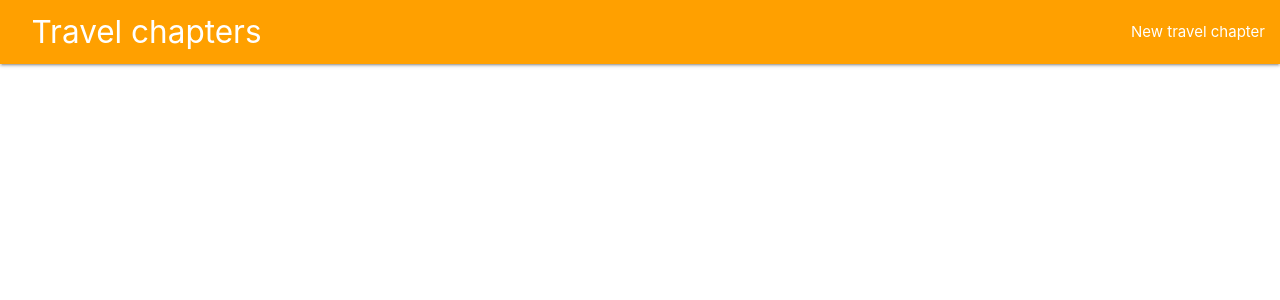
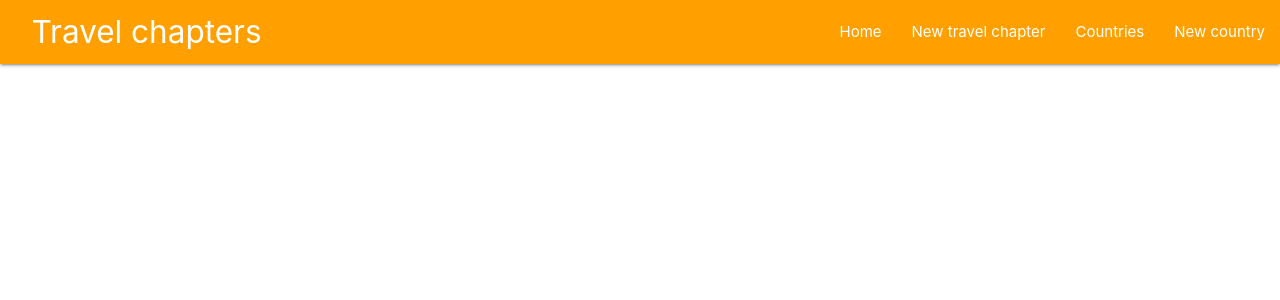
Before and after one commit to diovcharova/travel-chapters, a Flask app: page / in a window 1280 px wide. Shown: the top 300 px of the page. Run offline with Flask 2, Linux system fonts and the light colour scheme; data that the repository does not hold is empty; some libraries are stand-ins or nearby versions.

Commit message:
navbar includes all page links

```diff
--- a/templates/base.html
+++ b/templates/base.html
@@ -14,20 +14,26 @@
 </head>
 
 <body>
+  <header>
     <nav class="nav-extended">
       <div class="nav-wrapper amber darken-2">
         <a href="{{url_for('get_chapters')}}" class="brand-logo">Travel chapters</a>
         <a href="#" data-target="mobile-demo" class="sidenav-trigger"><i class="material-icons">menu</i></a>
         <ul class="right hide-on-med-and-down">
+          <li><a href="{{url_for('get_chapters')}}">Home</a></li>
           <li><a href="{{url_for('add_chapter')}}">New travel chapter</a></li>
+          <li><a href="{{url_for('get_countries')}}">Countries</a></li>
+          <li><a href="{{url_for('add_country')}}">New country</a></li>
         </ul>
       </div>
+      <ul class="sidenav" id="mobile-demo">
+        <li><a href="{{url_for('get_chapters')}}">Home</a></li>
+        <li><a href="{{url_for('add_chapter')}}">New travel chapter</a></li>
+        <li><a href="{{url_for('get_countries')}}">Countries</a></li>
+        <li><a href="{{url_for('add_country')}}">New country</a></li>
+      </ul>
     </nav>
-
-  <ul class="sidenav" id="mobile-demo">
-    <li><a href="{{url_for('add_chapter')}}">New travel chapter</a></li>
-  </ul>
-
+  </header>
   <div class="container">
     {% block content %} {% endblock %}
   </div>
```
Lines whose indentation alone changed are shown as unchanged.
